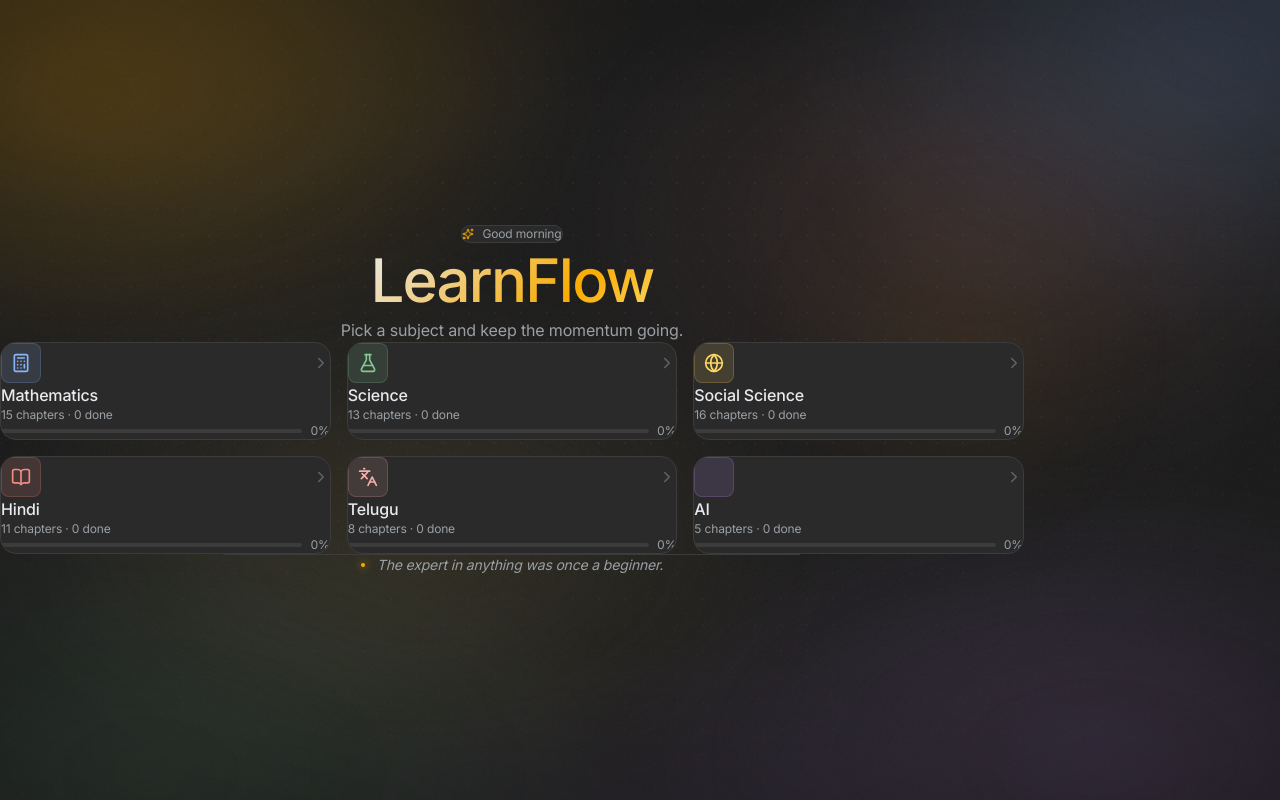
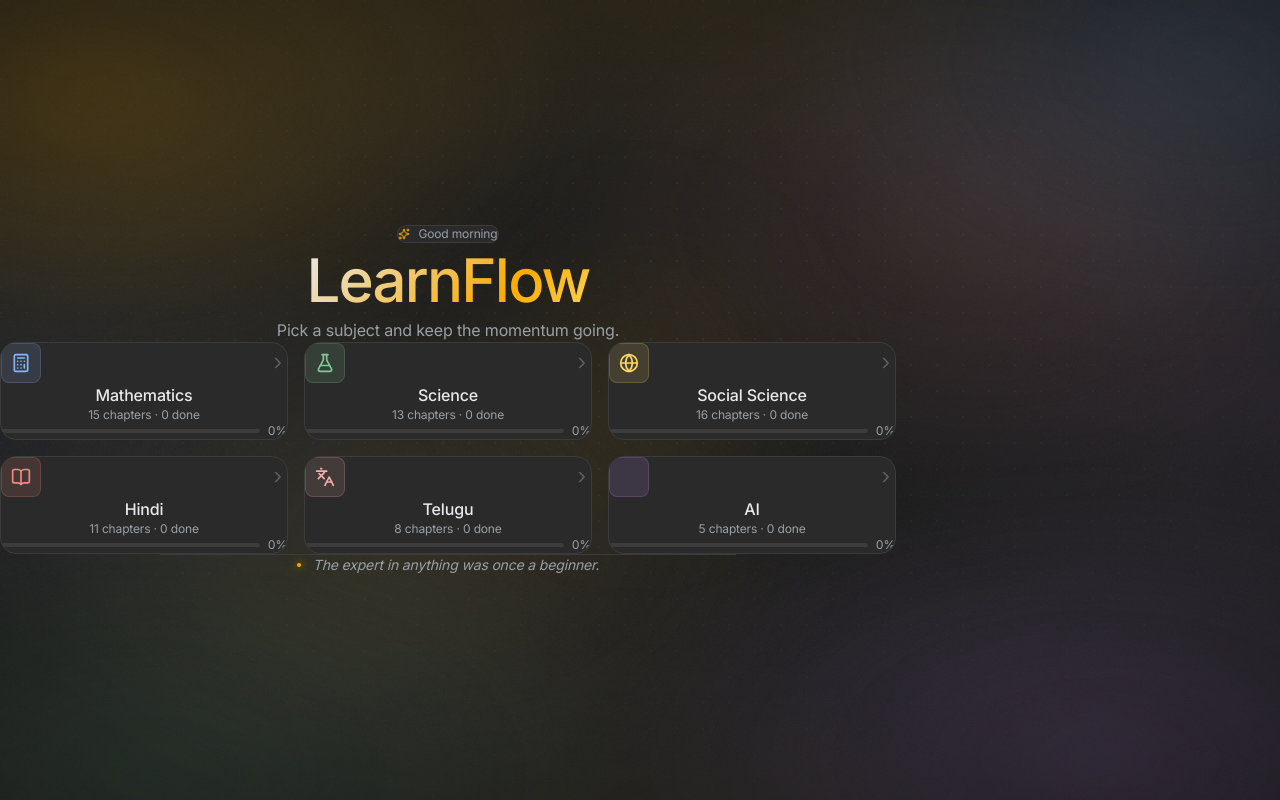
Before and after one commit to Veeraj-1311/study-app, a React (Vite) app: page / in a window 1280 px wide. Built offline with nearby package versions, Linux system fonts and the light colour scheme.

Commit message:
fix(home): true horizontal centering — symmetric ambient gradients, blob centered at 50% with translateX(-50%), max-w-4xl + w-full + text-center on wrapper

```diff
--- a/src/pages/Home.jsx
+++ b/src/pages/Home.jsx
@@ -139,9 +139,10 @@ export default function Home() {
           className="absolute inset-0 pointer-events-none"
           style={{
             background:
-              'radial-gradient(900px 500px at 12% -10%, rgba(249, 171, 0, 0.10), transparent 60%),' +
-              'radial-gradient(700px 400px at 100% 0%, rgba(138, 180, 248, 0.07), transparent 60%),' +
-              'radial-gradient(600px 400px at 50% 110%, rgba(197, 138, 249, 0.06), transparent 60%)',
+              'radial-gradient(800px 500px at 50% -10%, rgba(249, 171, 0, 0.10), transparent 60%),' +
+              'radial-gradient(700px 400px at 0% 50%, rgba(138, 180, 248, 0.06), transparent 60%),' +
+              'radial-gradient(700px 400px at 100% 50%, rgba(197, 138, 249, 0.06), transparent 60%),' +
+              'radial-gradient(600px 400px at 50% 110%, rgba(253, 214, 99, 0.05), transparent 60%)',
           }}
         />
         <motion.div
@@ -151,13 +152,14 @@ export default function Home() {
           animate={{ opacity: 1 }}
           transition={{ duration: 1.2, delay: 0.2 }}
           style={{
-            top: '20%', left: '60%', width: 380, height: 380,
-            background: 'radial-gradient(circle, rgba(249,171,0,0.06), transparent 70%)',
+            top: '20%', left: '50%', width: 420, height: 420,
+            transform: 'translateX(-50%)',
+            background: 'radial-gradient(circle, rgba(249,171,0,0.07), transparent 70%)',
             filter: 'blur(40px)',
           }}
         />
 
-        <div className="relative min-h-screen flex flex-col items-center justify-center max-w-5xl mx-auto px-6 py-16">
+        <div className="relative min-h-screen flex flex-col items-center justify-center w-full max-w-4xl mx-auto px-6 py-16 text-center">
           <motion.header
             initial={{ opacity: 0, y: -8 }}
             animate={{ opacity: 1, y: 0 }}
```
